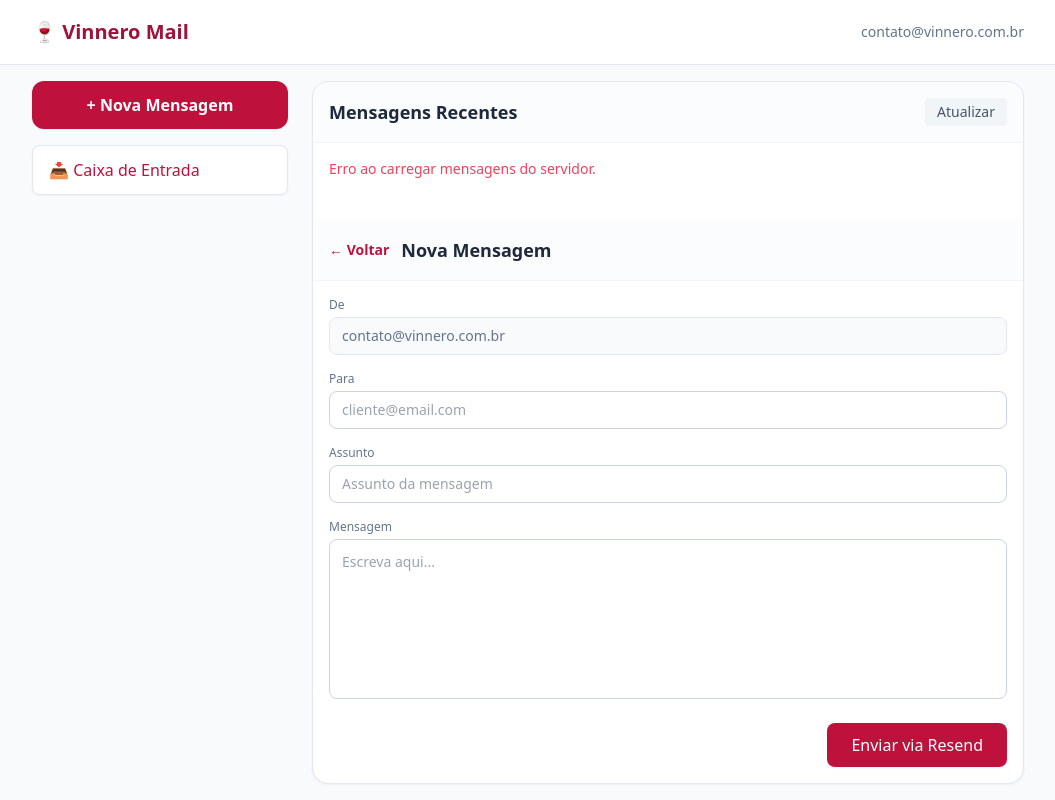
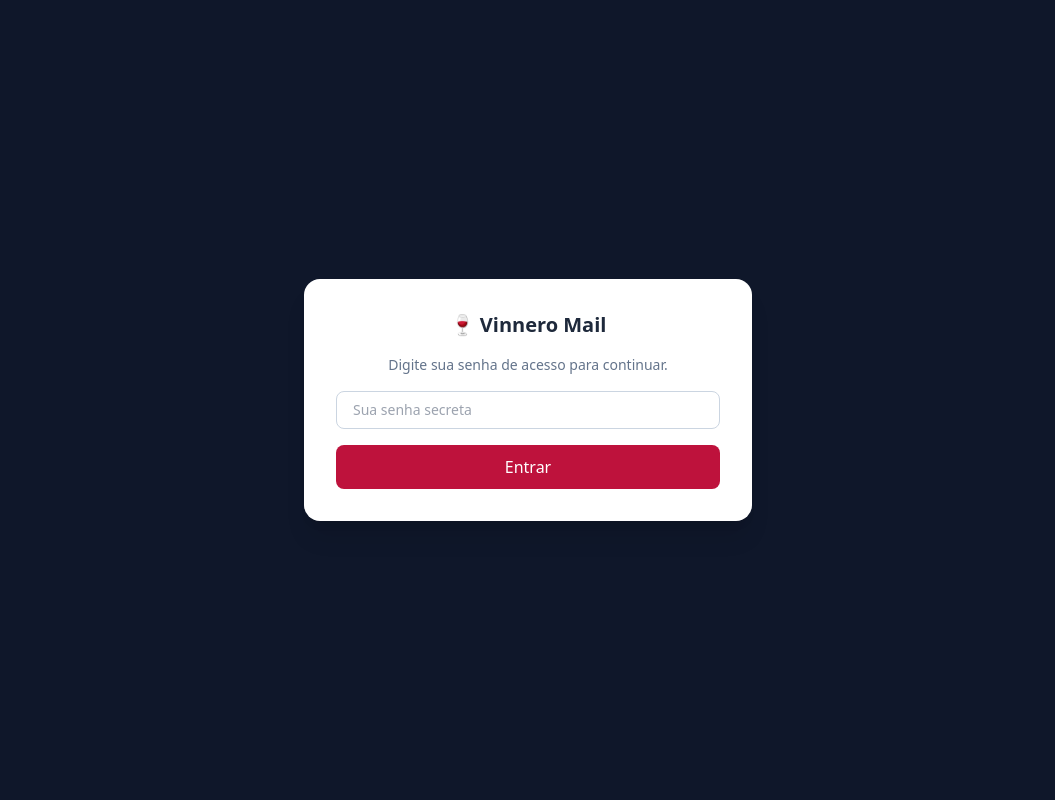
Before and after one commit to filipebrum/vinnero-webmail, a plain HTML site: page index.html in a window 1280 px wide. Shown: the whole page, without its empty margins (112-1167 px from the left). Drawn offline with nearby package versions, Linux system fonts and the light colour scheme; no server answers.

Commit message:
Add files via upload

```diff
--- a/index.html
+++ b/index.html
@@ -7,9 +7,22 @@
     <script src="https://cdn.tailwindcss.com"></script>
     <style>
         .hidden-view { display: none; }
+        #auth-screen { position: fixed; inset: 0; background: #0f172a; z-index: 50; display: flex; align-items: center; justify-content: center; }
     </style>
 </head>
 <body class="bg-slate-50 text-slate-800 min-h-screen flex flex-col font-sans">
+
+    <!-- Tela de Autenticação / Senha -->
+    <div id="auth-screen">
+        <div class="bg-white p-8 rounded-2xl shadow-xl w-full max-w-md flex flex-col gap-4 text-center">
+            <h2 class="text-xl font-bold text-slate-800">🍷 Vinnero Mail</h2>
+            <p class="text-sm text-slate-500">Digite sua senha de acesso para continuar.</p>
+            <input type="password" id="access-password" placeholder="Sua senha secreta" class="w-full px-4 py-2 border border-slate-300 rounded-lg text-sm focus:border-rose-500 outline-none">
+            <button onclick="checkPassword()" class="w-full bg-rose-700 hover:bg-rose-800 text-white font-medium py-2.5 rounded-lg transition-colors">
+                Entrar
+            </button>
+        </div>
+    </div>
 
     <!-- Cabeçalho -->
     <header class="bg-white border-b border-slate-200 sticky top-0 z-10">
@@ -92,6 +105,34 @@
     </main>
 
     <script>
+        // Defina sua senha aqui (altere 'vinnero2026' para a senha que preferir)
+        const SENHA_MESTRE = 'vinnero2026';
+
+        function checkPassword() {
+            const input = document.getElementById('access-password').value;
+            if (input === SENHA_MESTRE) {
+                document.getElementById('auth-screen').style.display = 'none';
+                sessionStorage.setItem('vinnero_auth', 'true');
+                loadEmails();
+            } else {
+                alert('Senha incorreta!');
+                document.getElementById('access-password').value = '';
+            }
+        }
+
+        // Permite apertar Enter para enviar a senha
+        document.getElementById('access-password').addEventListener('keypress', function (e) {
+            if (e.key === 'Enter') checkPassword();
+        });
+
+        // Verifica se já estava logado na mesma sessão
+        window.onload = function() {
+            if (sessionStorage.getItem('vinnero_auth') === 'true') {
+                document.getElementById('auth-screen').style.display = 'none';
+                loadEmails();
+            }
+        };
+
         function toggleView(view) {
             const inbox = document.getElementById('inbox-view');
             const compose = document.getElementById('compose-view');
@@ -186,9 +227,6 @@
                 btn.disabled = false;
             }
         }
-
-        // Carrega ao abrir a página
-        window.onload = loadEmails;
     </script>
 </body>
 </html>
```
